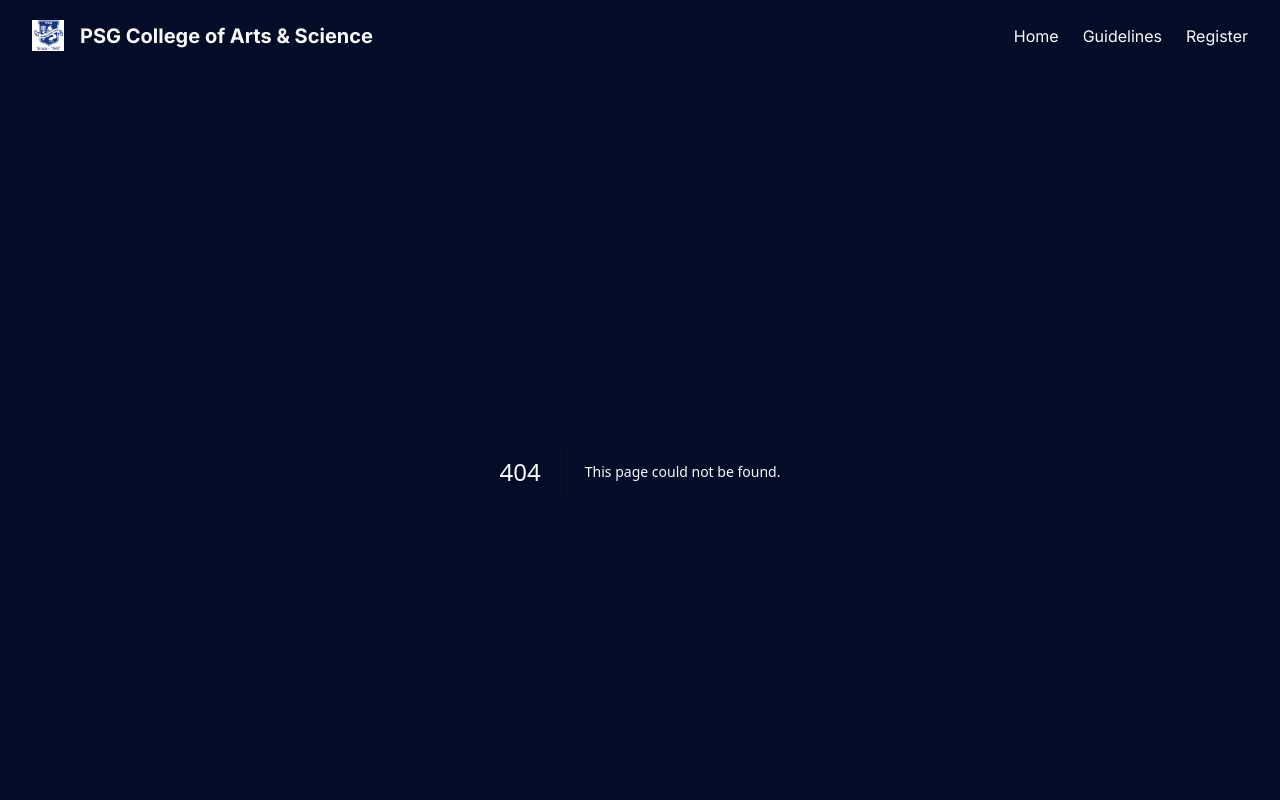
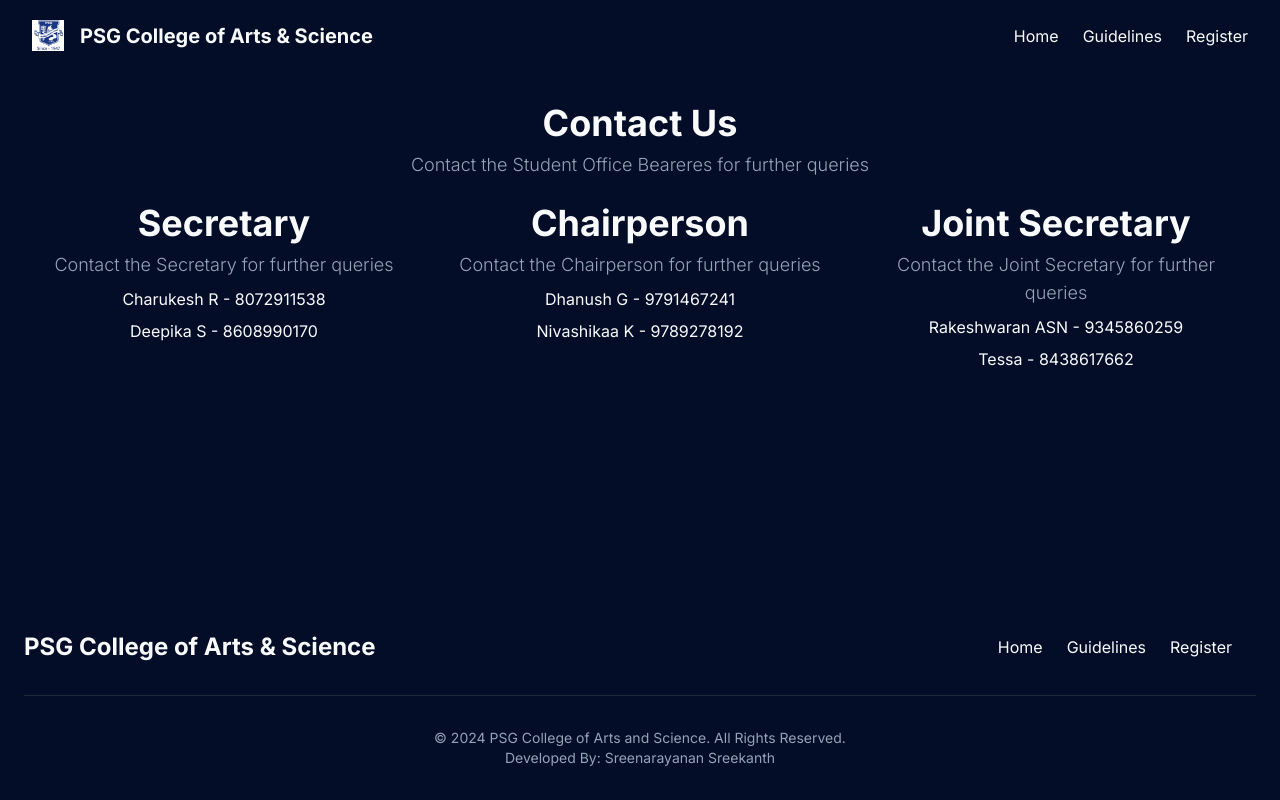
Before and after one commit to 21bcm043/heartbeat, a Next.js app: page /contact in a window 1280 px wide. Before the commit this address had no page. Shown: the top 800 px of the page. Built offline with nearby package versions, Linux system fonts and the light colour scheme.

Commit message:
Create page.tsx

```diff
--- /dev/null
+++ b/app/contact/page.tsx
@@ -0,0 +1,44 @@
+import HeadingText from "@/components/heading-text"
+
+export const metadata = {
+    title: "Contact",
+}
+
+export default function Contact() {
+    return (
+        <main className="container flex flex-col items-center py-8">
+            <div className="flex flex-col items-center space-y-2 text-center">
+                <HeadingText subtext="Contact the Student Office Beareres for further queries">
+                    Contact Us
+                </HeadingText>
+            </div>
+            <br />
+            <div className="grid grid-cols-1 sm:grid-cols-2 lg:grid-cols-3 gap-8">
+                {/* Secretary */}
+                <div className="flex flex-col items-center space-y-2 text-center">
+                    <HeadingText subtext="Contact the Secretary for further queries">
+                        Secretary
+                    </HeadingText>
+                    <p>Charukesh R - 8072911538</p>
+                    <p>Deepika S - 8608990170</p>
+                </div>
+                {/* Chairperson */}
+                <div className="flex flex-col items-center space-y-2 text-center">
+                    <HeadingText subtext="Contact the Chairperson for further queries">
+                        Chairperson
+                    </HeadingText>
+                    <p>Dhanush G - 9791467241</p>
+                    <p>Nivashikaa K - 9789278192</p>
+                </div>
+                {/* Joint Secretary */}
+                <div className="flex flex-col items-center space-y-2 text-center">
+                    <HeadingText subtext="Contact the Joint Secretary for further queries">
+                        Joint Secretary
+                    </HeadingText>
+                    <p>Rakeshwaran ASN - 9345860259</p>
+                    <p>Tessa - 8438617662</p>
+                </div>
+            </div>
+        </main>
+    )
+}
```
